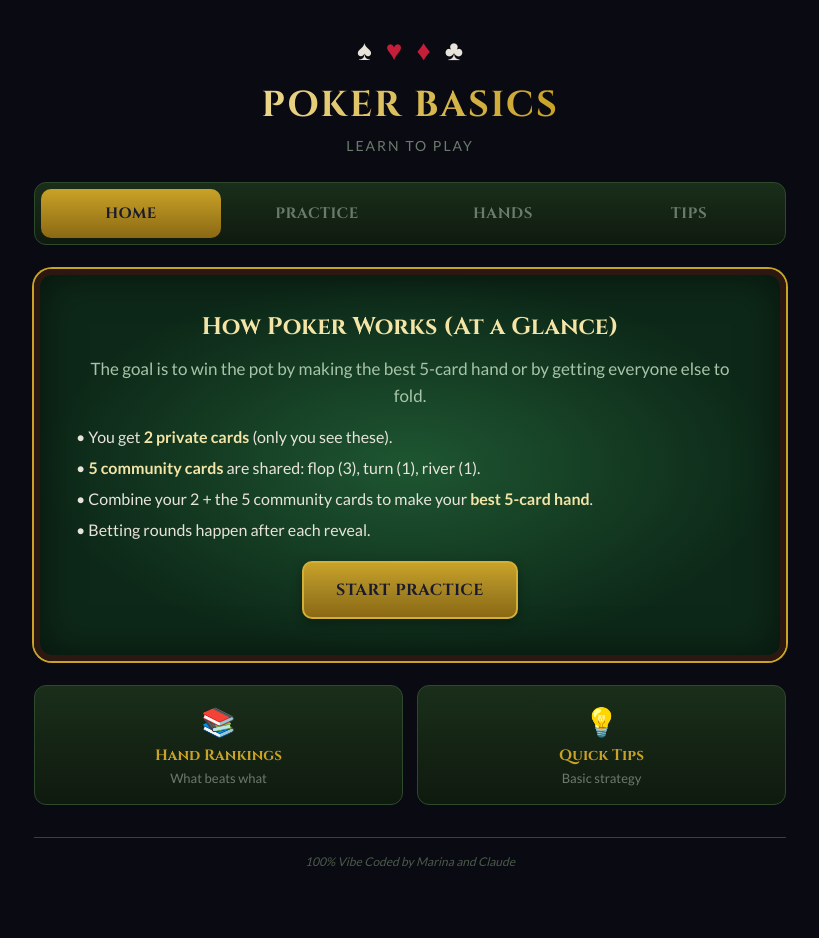
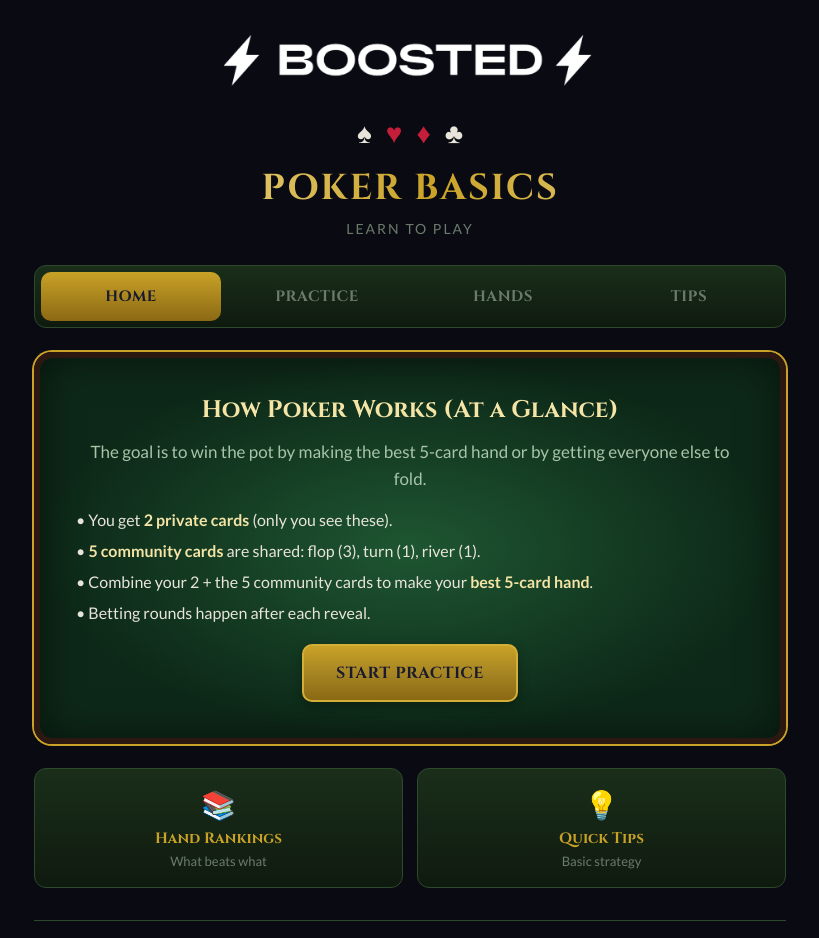
Before and after one commit to Marinae1/poker-basics, a React (Create React App) app in the folder poker-project/: page / in a window 1280 px wide. Shown: the top 938 px of the page, without its empty margins (230-1049 px from the left). Before the commit the page ends 901 px from the top, so only its background shows below. Built offline with nearby package versions, Linux system fonts and the light colour scheme.

Commit message:
Add Boosted branding, update footer credit

```diff
--- a/poker-project/src/App.jsx
+++ b/poker-project/src/App.jsx
@@ -557,7 +557,7 @@ export default function PokerBasics() {
       fontSize: 18,
     }}>
       <style>{`
-        @import url('https://fonts.googleapis.com/css2?family=Cinzel:wght@600;700&family=Lato:wght@400;700&display=swap');
+        @import url('https://fonts.googleapis.com/css2?family=Cinzel:wght@600;700&family=Lato:wght@400;700&family=Nunito:wght@700;800;900&display=swap');
         @keyframes shimmer {
           0% { background-position: -200% center; }
           100% { background-position: 200% center; }
@@ -575,6 +575,15 @@ export default function PokerBasics() {
       `}</style>
 
       <div style={{ maxWidth: 800, margin: '0 auto', padding: '32px 24px' }}>
+
+        {/* Boosted Logo */}
+        <div style={{ display: 'flex', alignItems: 'center', justifyContent: 'center', marginBottom: 28 }}>
+          <img
+            src="/Boosted Logo.png"
+            alt="Boosted"
+            style={{ height: 55, marginLeft: -4 }}
+          />
+        </div>
 
         {/* Header */}
         <header style={{ textAlign: 'center', marginBottom: 28 }}>
@@ -898,7 +907,7 @@ export default function PokerBasics() {
         {/* Footer */}
         <footer style={{ textAlign: 'center', marginTop: 32, paddingTop: 16, borderTop: '1px solid #2d4a2d' }}>
           <p style={{ color: '#4a5a4a', fontSize: 12, fontStyle: 'italic', margin: 0 }}>
-            100% Vibe Coded by Marina and Claude
+            100% vibe coded by Marina + Claude
           </p>
         </footer>
       </div>
```
Also changed, not shown: poker-project/public/Boosted Logo.png (added).
